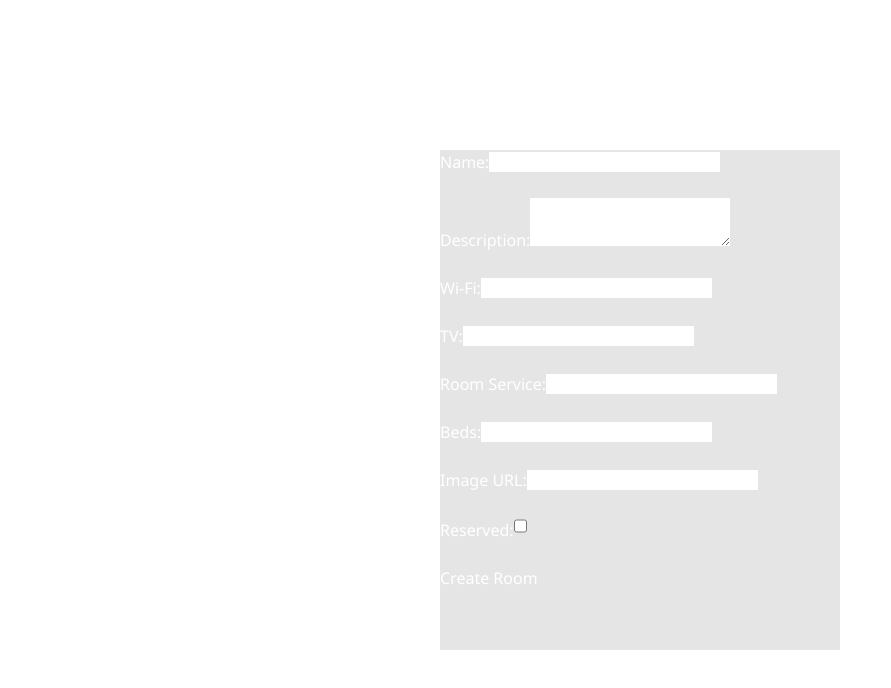
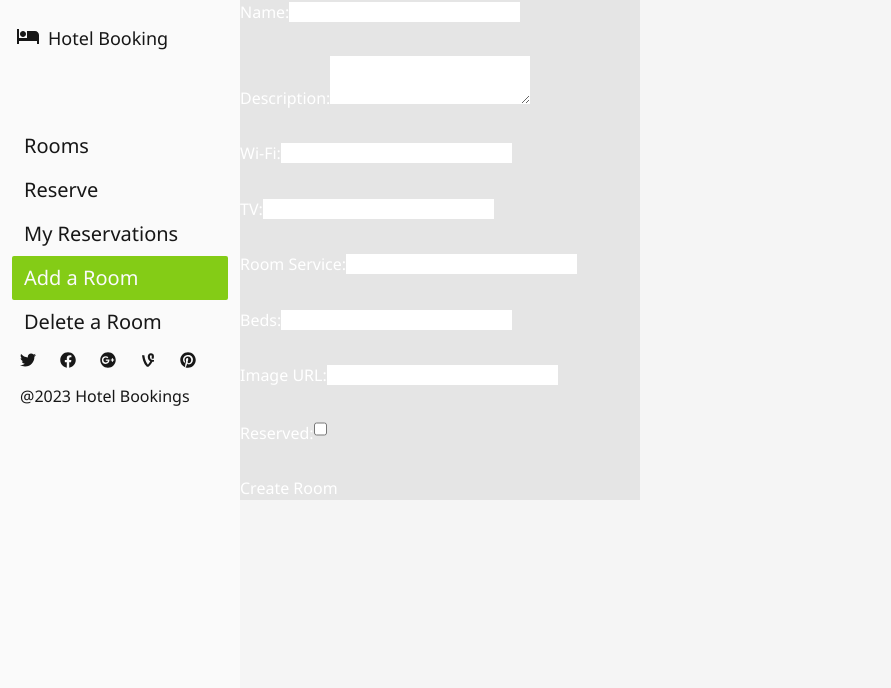
Before and after one commit to sebalp100/hotel-bookings-frontend, a React (Create React App) app: page /room/new in a window 1280 px wide. Shown: the top 688 px of the page, without its empty margins (0-891 px from the left). Built offline with nearby package versions, Linux system fonts and the light colour scheme.

Commit message:
ADD sidebar to AddRoom page

```diff
--- a/src/components/FormAddRoom.jsx
+++ b/src/components/FormAddRoom.jsx
@@ -29,9 +29,10 @@ const FormAddRoom = () => {
   };
 
   return (
-    <div className="bg-neutral-200 w-[400px] h-[500px] text-white">
+    <div className="">
+      <div>
         <form
-        className="flex flex-col justify-between items-start w-[400px] h-[400px] "
+          className="bg-neutral-200 flex flex-col justify-between items-start w-[400px] h-[500px] text-white"
           onSubmit={handleSubmit}
         >
           <label htmlFor={name}>
@@ -62,7 +63,11 @@ const FormAddRoom = () => {
           <br />
           <label htmlFor={tv}>
             TV:
-          <input type="text" value={tv} onChange={(e) => setTv(e.target.value)} />
+            <input
+              type="text"
+              value={tv}
+              onChange={(e) => setTv(e.target.value)}
+            />
           </label>
           <br />
           <label htmlFor={roomService}>
@@ -104,6 +109,7 @@ const FormAddRoom = () => {
           <button type="submit">Create Room</button>
         </form>
       </div>
+    </div>
   );
 };
 
--- a/src/pages/AddRoom.js
+++ b/src/pages/AddRoom.js
@@ -1,8 +1,10 @@
 import React from 'react';
 import FormAddRoom from '../components/FormAddRoom';
+import Sidebar from '../components/Sidebar';
 
 const AddRoom = () => (
-  <div className="flex flex-col justify-center h-screen items-center ">
+  <div className="mainContainer flex flex-row bg-neutral-100 h-screen width-screen overflow-hidden">
+    <Sidebar />
     <FormAddRoom />
   </div>
 );
```
Lines whose indentation alone changed are shown as unchanged.
